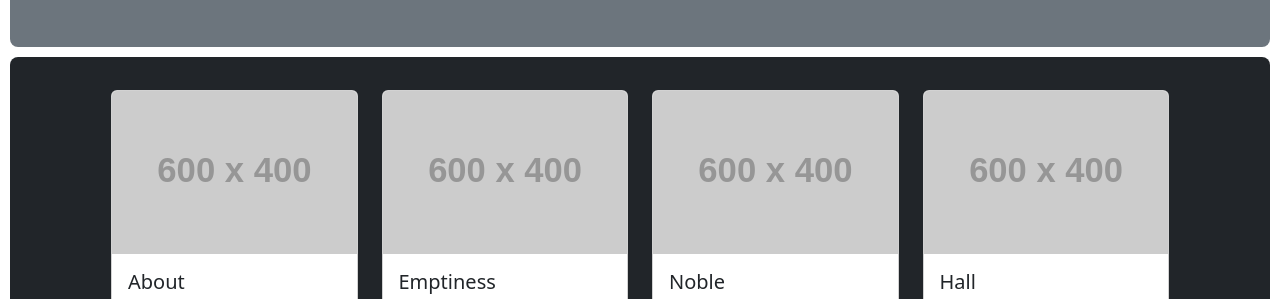
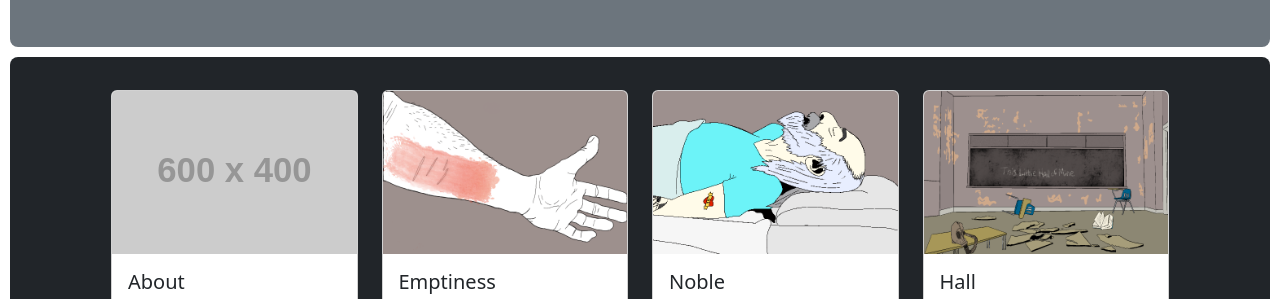
Before and after one commit to trezell/ifsc-3342-2, a plain HTML site: page bootstrap/index.html in a window 1280 px wide. Shown: the part 643-942 px from the top of the page. Drawn offline with nearby package versions, Linux system fonts and the light colour scheme; placeholder pictures from the web are drawn by us.

Commit message:
image add

```diff
--- a/bootstrap/index.html
+++ b/bootstrap/index.html
@@ -68,7 +68,7 @@
       </article>
       <article class="col-lg-3 col-md-6">
        <div class="card">
-    <img src="https://placehold.co/600x400" class="card-img-top" alt="...">
+    <img src="img/arm.png" class="card-img-top" alt="...">
     <div class="card-body">
       <h5 class="card-title">Emptiness</h5>
       <p class="card-text">Quick summary of this piece.</p>
@@ -80,7 +80,7 @@
       </article>
       <article class="col-lg-3 col-md-6 col-sm-6">
        <div class="card">
-    <img src="https://placehold.co/600x400" class="card-img-top" alt="...">
+    <img src="img/dad.png" class="card-img-top" alt="...">
     <div class="card-body">
       <h5 class="card-title">Noble</h5>
       <p class="card-text">Quick summary of this piece.</p>
@@ -90,7 +90,7 @@
       </article>
       <article class="col-lg-3 col-md-6 col-sm-6">
        <div class="card">
-    <img src="https://placehold.co/600x400" class="card-img-top" alt="...">
+    <img src="img/hall.png" class="card-img-top" alt="...">
     <div class="card-body">
       <h5 class="card-title">Hall</h5>
       <p class="card-text">Quick summary of this piece.</p>
```
Also changed, not shown: bootstrap/img/arm.png (added), bootstrap/img/dad.png (added), bootstrap/img/hall.png (added).
